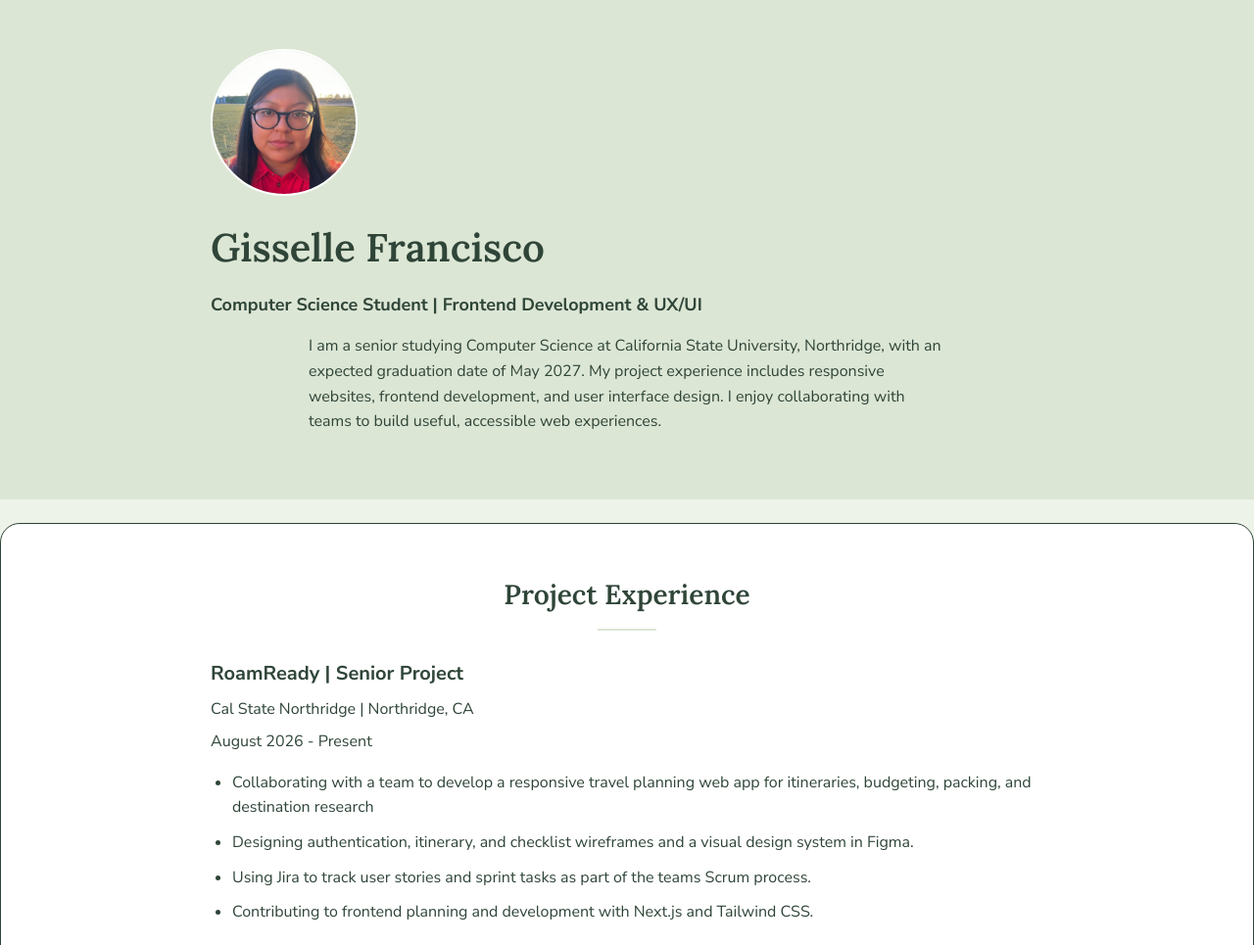
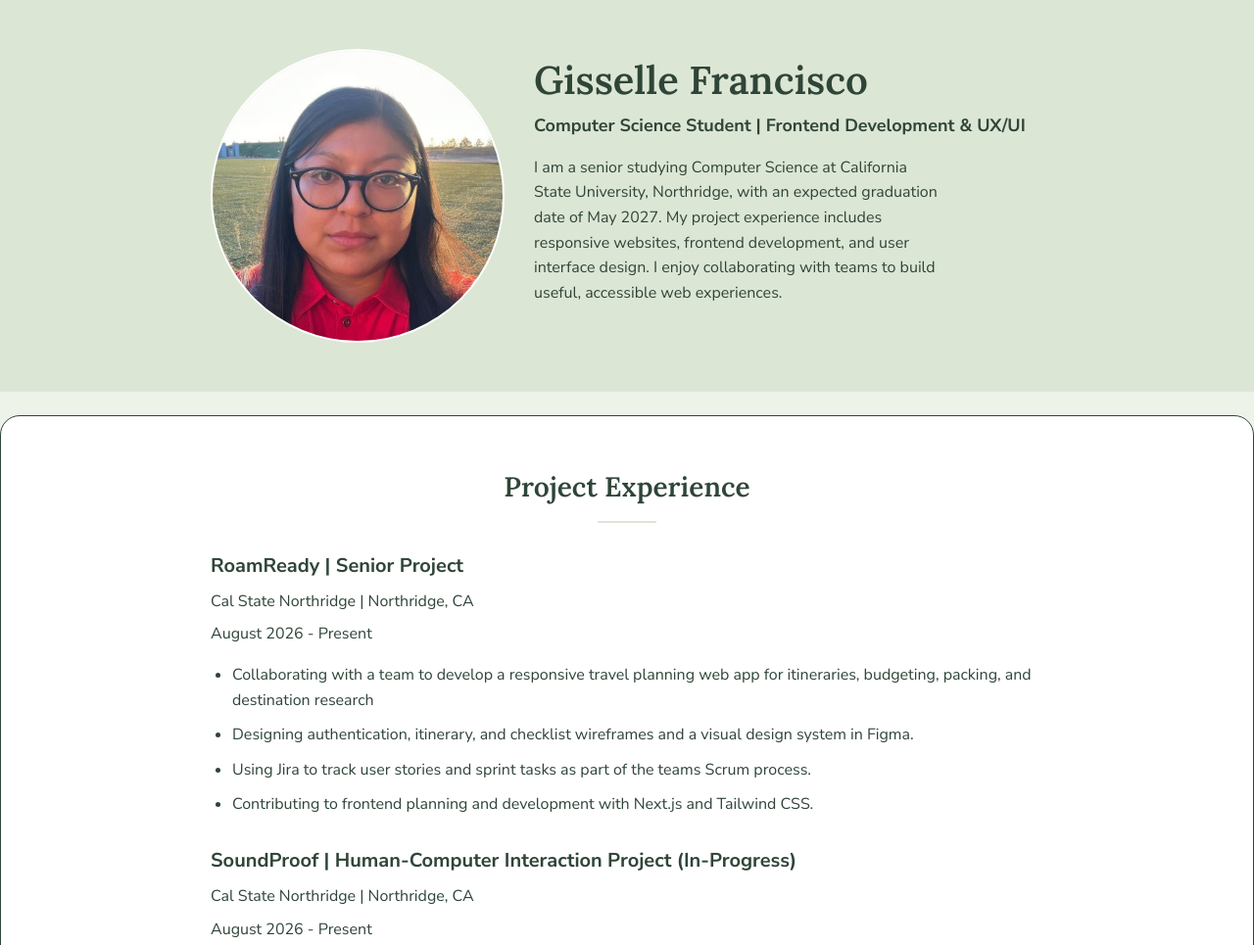
Before and after one commit to gissellefrancisco463-ux/Comp484-hw7, a plain HTML site: page index.html in a window 1280 px wide. Shown: the top 965 px of the page at 98% size. Drawn offline with Linux system fonts and the light colour scheme.

Commit message:
Update html with floats

```diff
--- a/css/styles.css
+++ b/css/styles.css
@@ -91,6 +91,7 @@ a:hover{
     max-width: 950px;
     margin: 0 auto;
     padding: 50px;
+    overflow: hidden;
 }
 
 /* Header & Footer
@@ -99,13 +100,18 @@ header, footer {
     background-color: #dce6d5;
 }
 
-header img {
-    width: 150px;
-    height: 150px;
-    object-fit: cover;
+.profile-img {
+    width: 300px;
+    height: auto;
     border-radius: 50%;
     border: 2px solid #ffff;
+    float:left;
+    margin-right: 30px;
 
+}
+
+header h1, header h2 {
+    margin: 0;
 }
 
 header h2{
@@ -118,12 +124,6 @@ header p {
     margin: 16px auto;
 }
 
-footer .content-wrap > div {
-    display: flex;
-    flex-wrap: wrap;
-    justify-content: center;
-    gap: 12px 20px;
-}
 footer {
     text-align: center;
 }
--- a/index.html
+++ b/index.html
@@ -15,7 +15,7 @@
     <!-- // Intro -->
     <header>
         <div class="content-wrap">
-            <img src="images/Resume-image.jpg" alt="Gisselle Francisco">
+            <img class="profile-img" src="images/Resume-image.jpg" alt="Gisselle Francisco">
             <h1>Gisselle Francisco</h1>
             <h2>Computer Science Student | Frontend Development &amp; UX/UI</h2>
             <p>
```
